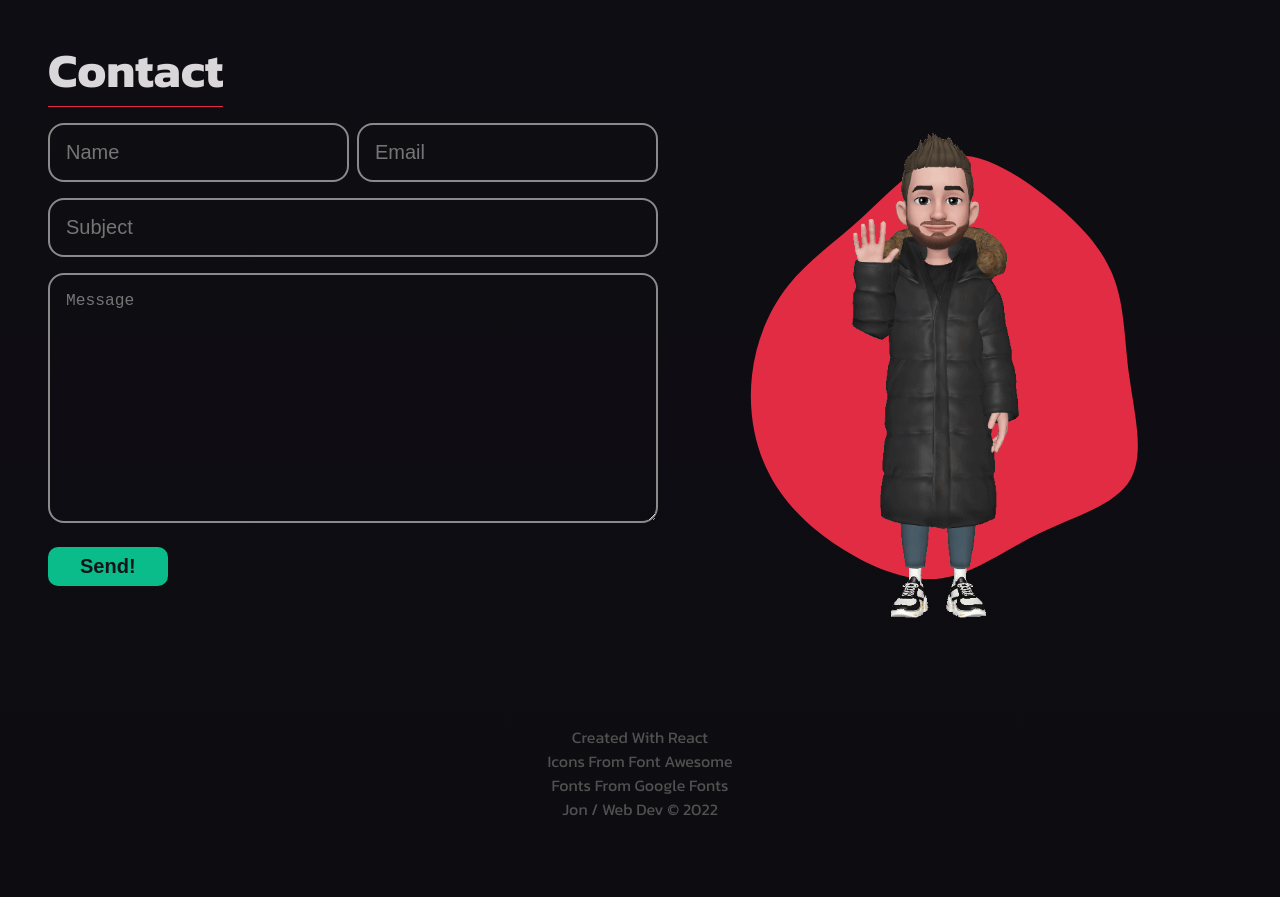
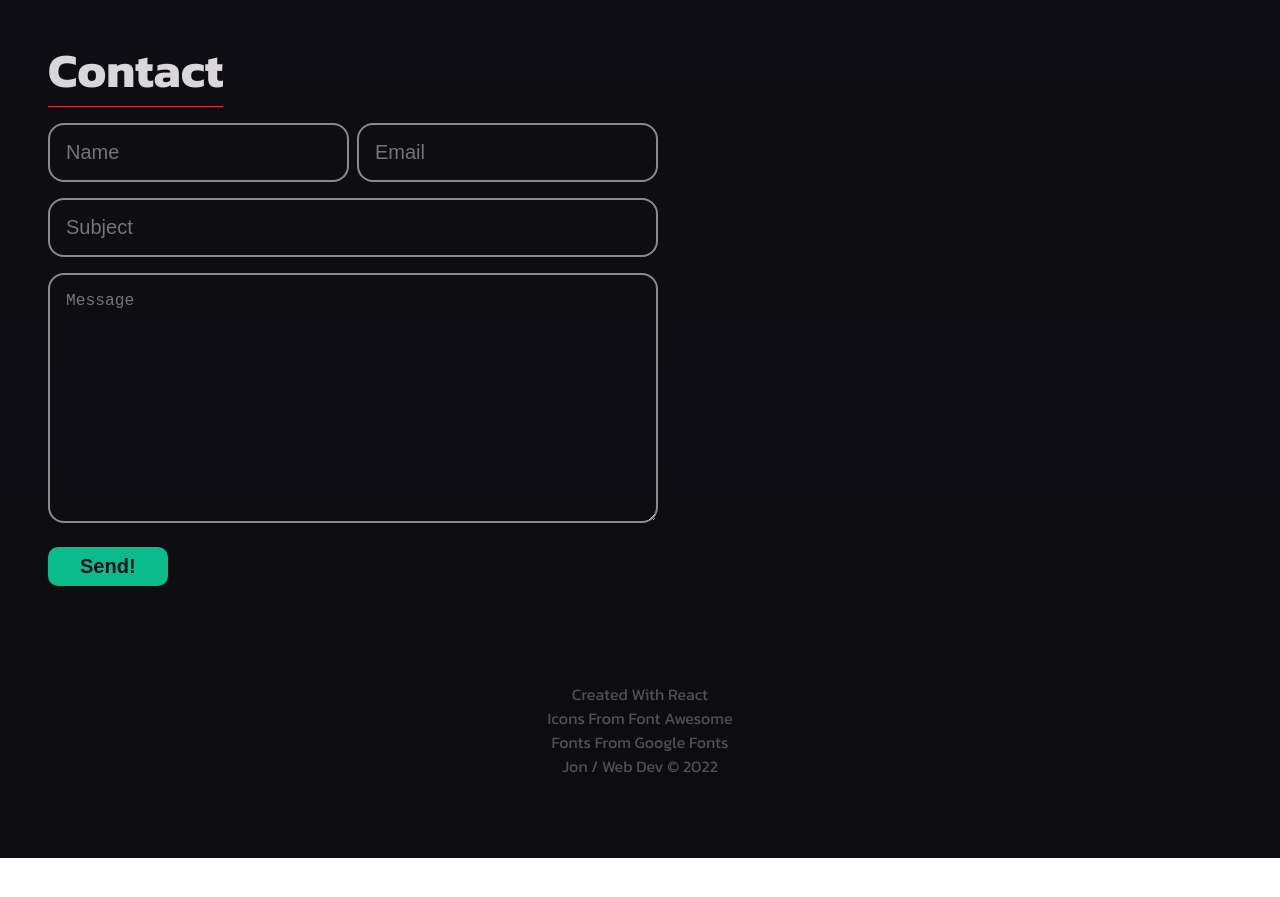
Before and after one commit to venoblin/personal-portfolio-frontend, a React (Create React App) app: page / in a window 1280 px wide. Shown: the part 3380-4277 px from the top of the page. After the commit the page ends 4238 px from the top, so only its background shows below. Built offline with nearby package versions, Linux system fonts and the light colour scheme; no server answers.

Commit message:
fixed emoji

```diff
--- a/src/styles/App.css
+++ b/src/styles/App.css
@@ -97,7 +97,7 @@
   fill: #8b8a8a;
 }
 @media (max-width: 1400px) {
-  .App .emoji-wrapper {
+  .App .emoji-background {
     display: none;
   }
   .App .NavBar .links-container {
--- a/src/styles/App.scss
+++ b/src/styles/App.scss
@@ -69,7 +69,7 @@
   }
 
   @media (max-width: 1400px) {
-    .emoji-wrapper {
+    .emoji-background {
       display: none;
     }
 
```
